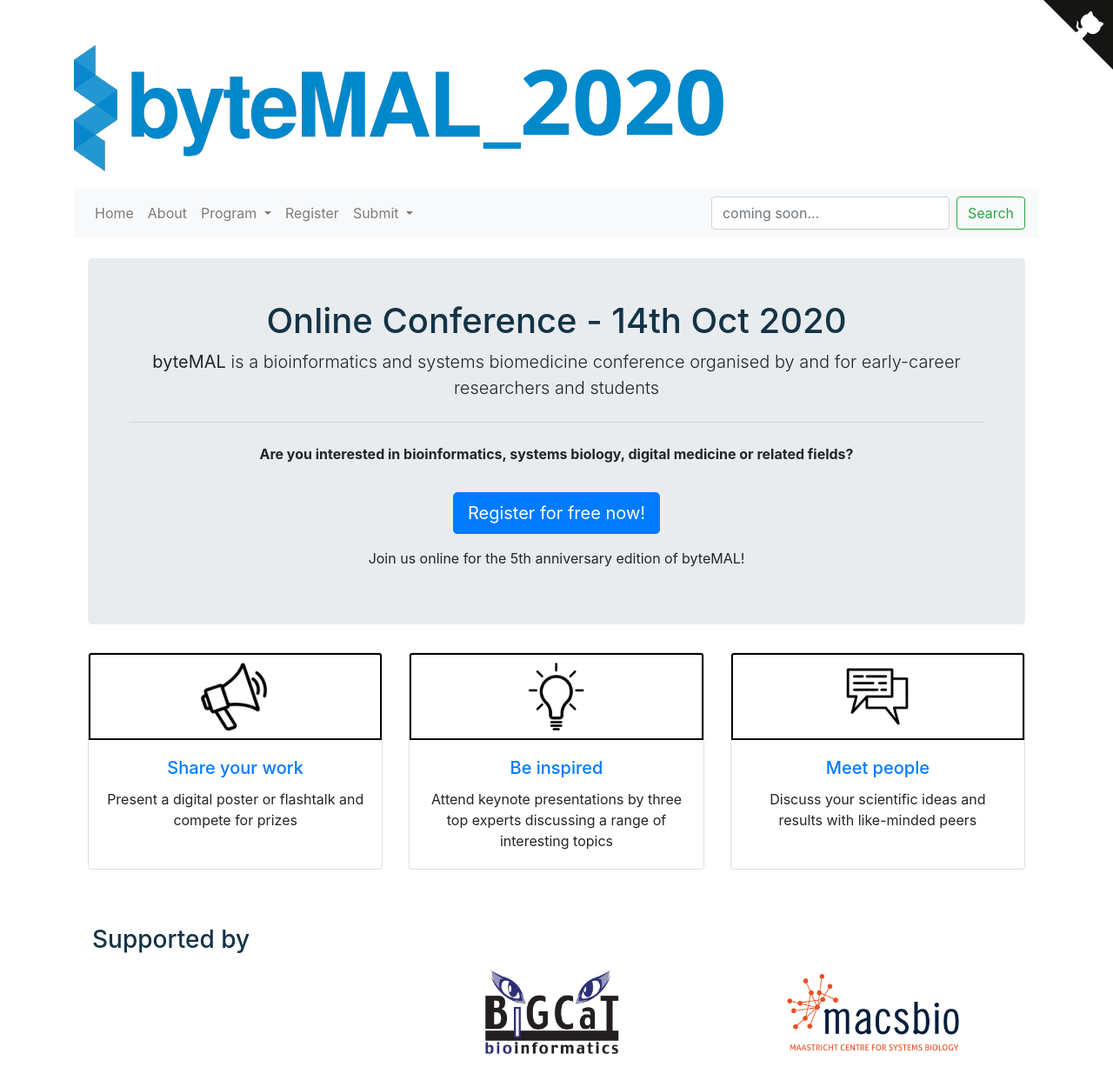
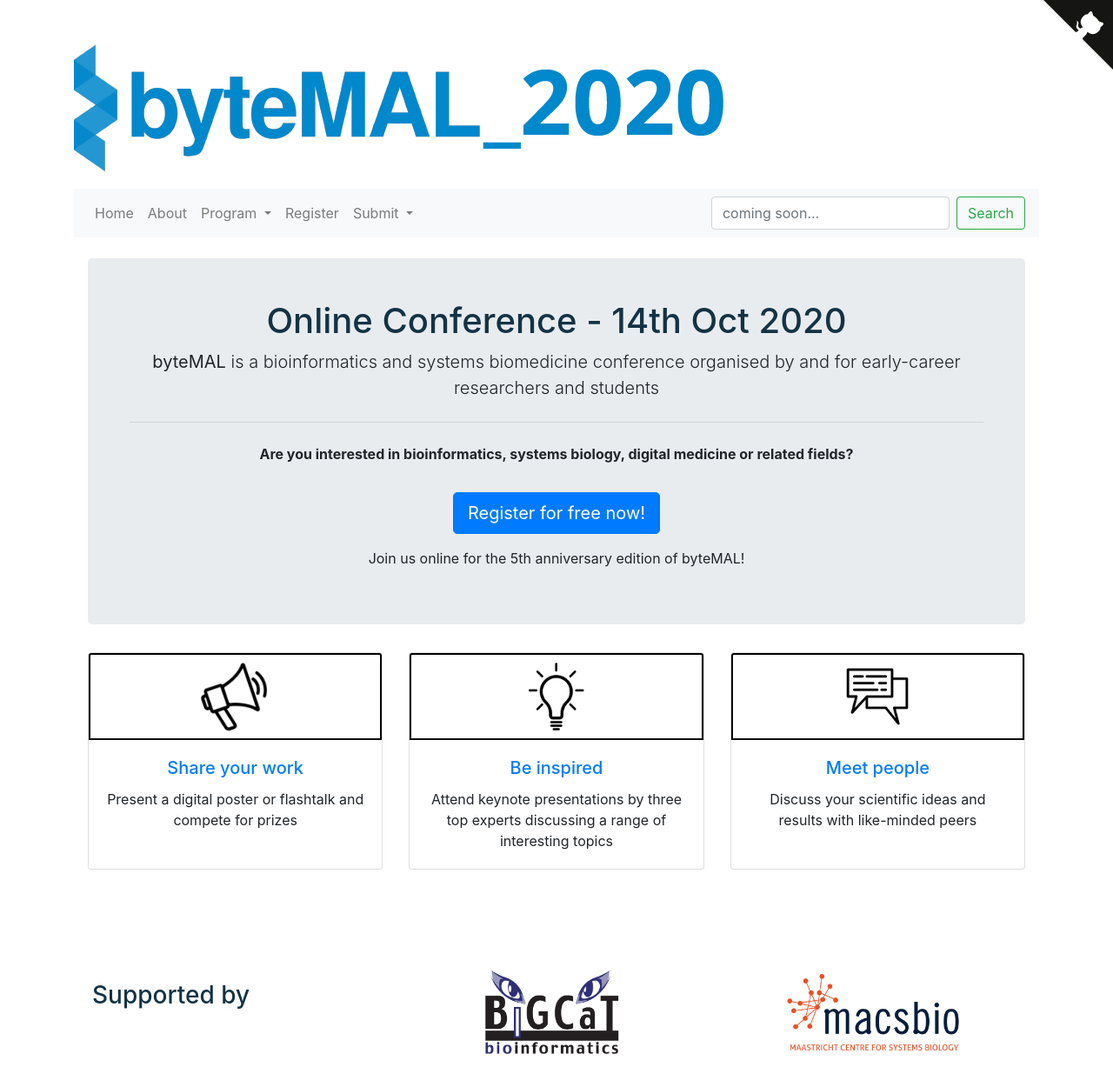
Before and after one commit to bytemal/bytemal-2020, a Jekyll site: the page built from index.html, in a window 1280 px wide. Shown: the whole page at 87% size. Built offline with Jekyll 4.4.1, drawn with Linux system fonts in a browser that asks for light colours.

Commit message:
hopefully unbreaking the footer

```diff
--- a/_includes/footer.html
+++ b/_includes/footer.html
@@ -2,8 +2,8 @@
 <footer>
 <div class="container mb-9">
 <div class="row">
-  <div class="column">
-    <div class="card-footer" style="display:flex;align-items:center;">
+  <div class="column" style="display:flex;align-items:center;">
+    <div class="card-footer">
 	    <h3> Supported by </h3>
     </div>
   </div>
```
